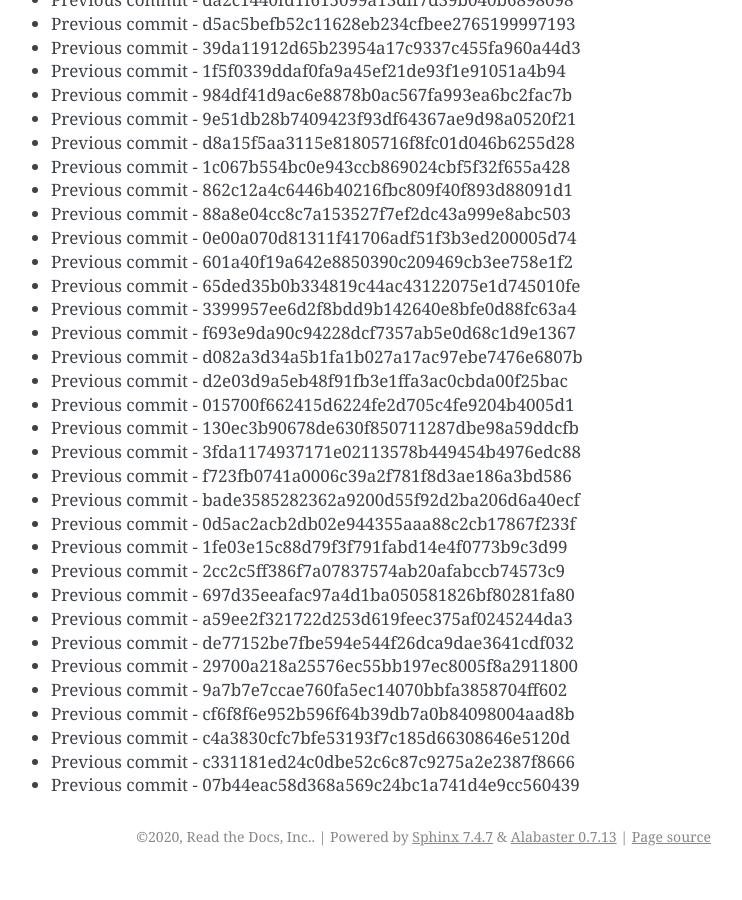
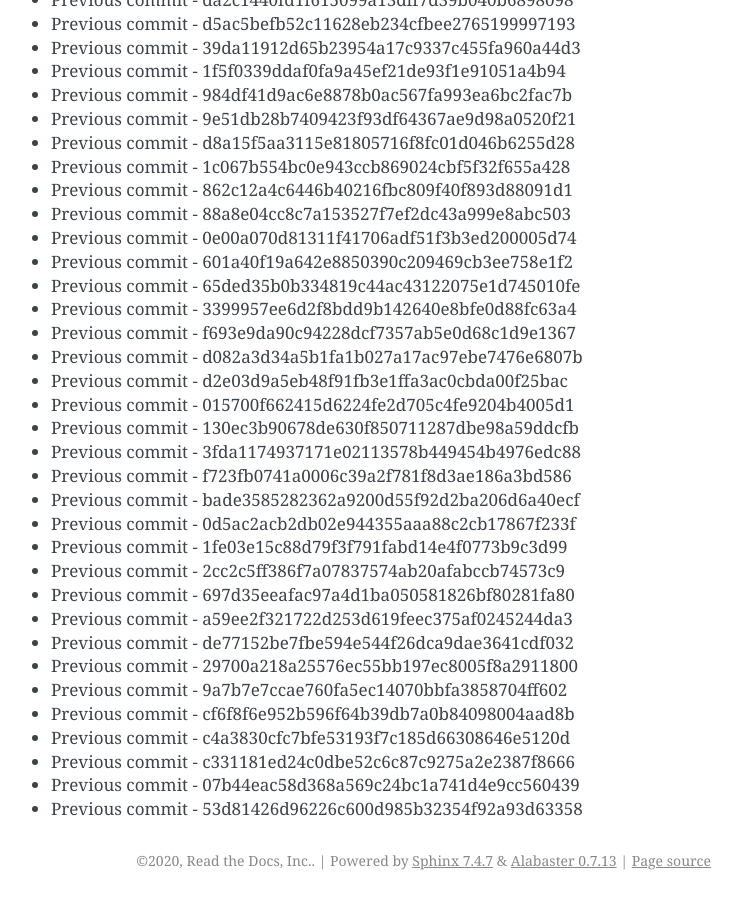
Before and after one commit to readthedocs/rtd-git-stresstest, a Sphinx documentation site: the page built from docs/updates.rst, in a window 1280 px wide and 900 px high, scrolled down 37731 px. Shown: the whole window, without its empty margins (399-1141 px from the left). Built offline with Sphinx 7.4.7, drawn with Linux system fonts in a browser that asks for light colours; before the commit the page ends 38607 px from its top, so only the background shows below that.

Commit message:
Generating commit from previous: 53d81426d96226c600d985b32354f92a93d63358

```diff
--- a/docs/updates.rst
+++ b/docs/updates.rst
@@ -1617,3 +1617,4 @@ It can be tested for any performance characteristics.
 * Previous commit - c4a3830cfc7bfe53193f7c185d66308646e5120d
 * Previous commit - c331181ed24c0dbe52c6c87c9275a2e2387f8666
 * Previous commit - 07b44eac58d368a569c24bc1a741d4e9cc560439
+* Previous commit - 53d81426d96226c600d985b32354f92a93d63358
```
